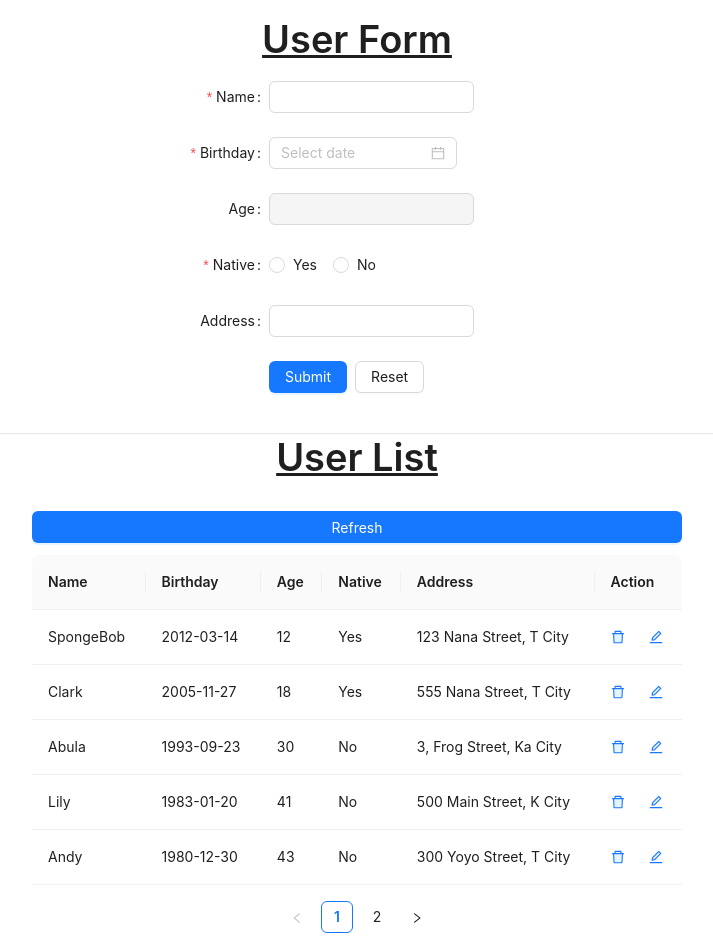
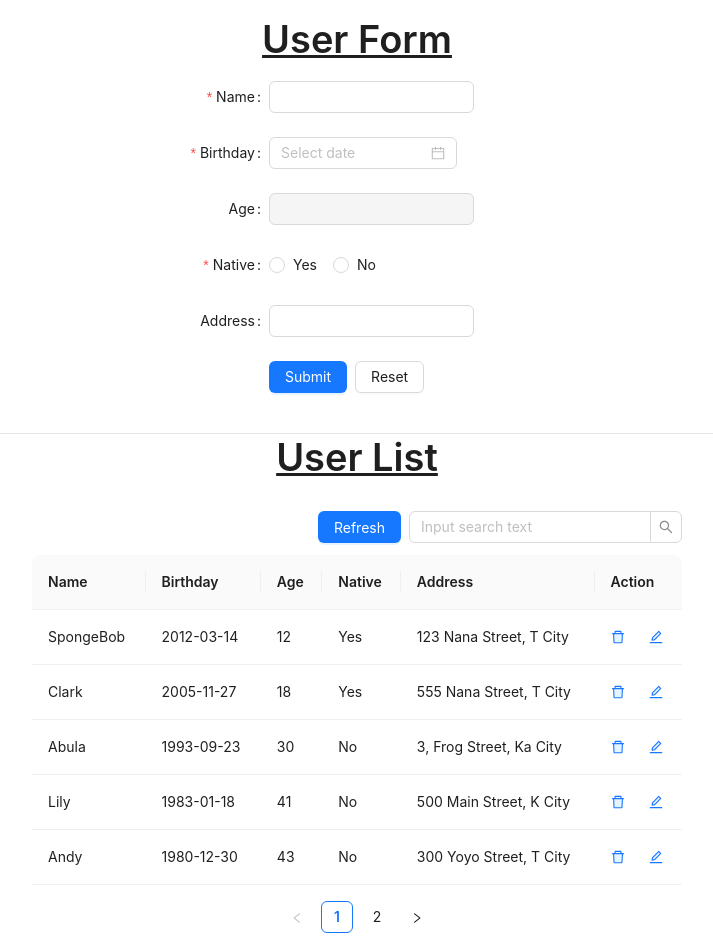
Before and after one commit to LisaMandarin/react-tasks, a React (Vite) app: page /form/formdemo in a window 1280 px wide. Shown: the top 952 px of the page, without its empty margins (283-996 px from the left). Built offline with nearby package versions, Linux system fonts and the light colour scheme; data requests are answered from the project's data file.

Commit message:
search bar done

```diff
--- a/mock/db.json
+++ b/mock/db.json
@@ -34,7 +34,7 @@
     {
       "id": "de14",
       "name": "Lily",
-      "birthday": "1983-01-20T16:00:00.000Z",
+      "birthday": "1983-01-18T16:00:00.000Z",
       "age": 41,
       "native": false,
       "address": "500 Main Street, K City"
--- a/src/form/UserList.jsx
+++ b/src/form/UserList.jsx
@@ -1,9 +1,10 @@
-import { Button, Space, Table, Typography } from "antd"
-import { bDayFormat, fetchData, nativeYN, deleteUser, refreshTable } from "./userListUtil"
+import { Button, Space, Table, Typography, Input } from "antd"
+import { bDayFormat, fetchData, nativeYN, deleteUser, onSearch, refreshTable } from "./userListUtil"
 import { useEffect, useState } from "react"
 import { DeleteTwoTone, EditTwoTone } from "@ant-design/icons"
 import { UserModal } from "./UserModal"
 const { Title } = Typography
+const { Search } = Input
 
 export function UserList() {
     const [ originalData, setOriginalData ] = useState([])
@@ -35,9 +36,6 @@ export function UserList() {
     }
 
     useEffect(() => {
-        console.log('dataSource: ', dataSource)
-    })
-    useEffect(() => {
         fetchData()
             .then(response => {
                 setDataSource(response)
@@ -50,7 +48,16 @@ export function UserList() {
             className="flex flex-col gap-3 w-[650px] mx-auto"
         >
             <Title underline className="text-center">User List</Title>
-            <Button type="primary" onClick={()=>refreshTable(setDataSource, setOriginalData)}>Refresh</Button>
+            <div className="flex flex-row justify-end">
+                <Space>
+                    <Button type="primary" onClick={()=>refreshTable(setDataSource, setOriginalData)}>Refresh</Button>
+                    <Search
+                        placeholder="Input search text"
+                        onSearch={(value) => onSearch(value, originalData, setDataSource)}
+                        onChange={(e) => onSearch(e.target.value, originalData, setDataSource)}
+                    />
+                </Space>
+            </div>
             <Table
                 dataSource={dataSource}
                 columns={columns}
--- a/src/form/userListUtil.js
+++ b/src/form/userListUtil.js
@@ -34,6 +34,14 @@ export const deleteUser = async(id, dataSource, setDataSource, setOriginalData)
     }
 }
 
+export function onSearch(value, originalData, setDataSource) {
+    const filteredData = originalData.filter(d =>
+        d.name.toLowerCase().includes(value.toLowerCase()) ||
+        d.address.toLowerCase().includes(value.toLowerCase())
+    )
+    setDataSource(filteredData)
+}
+
 export const refreshTable = async(setDataSource, setOriginalData) => {
     try {
         const updatedData = await fetchData()
```
